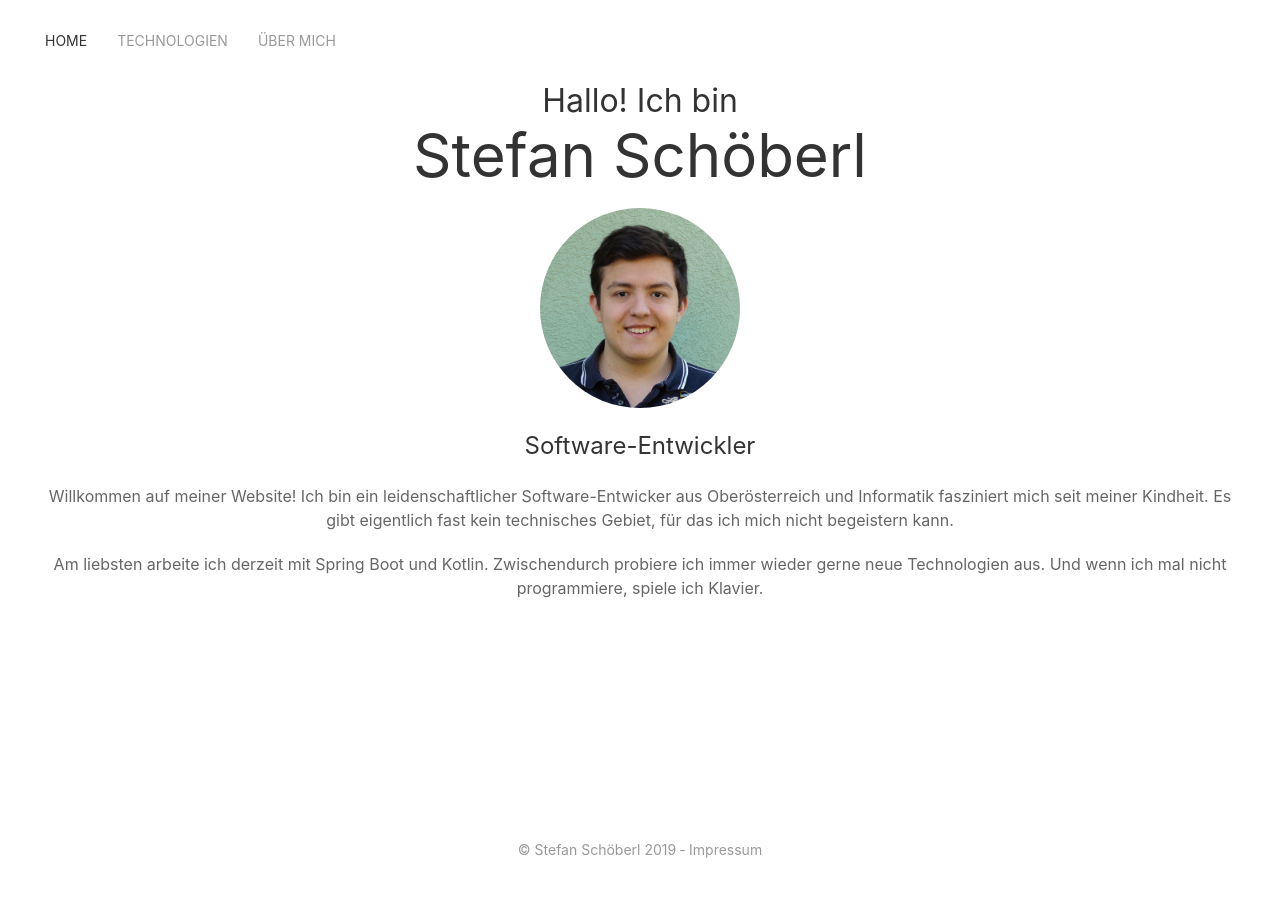
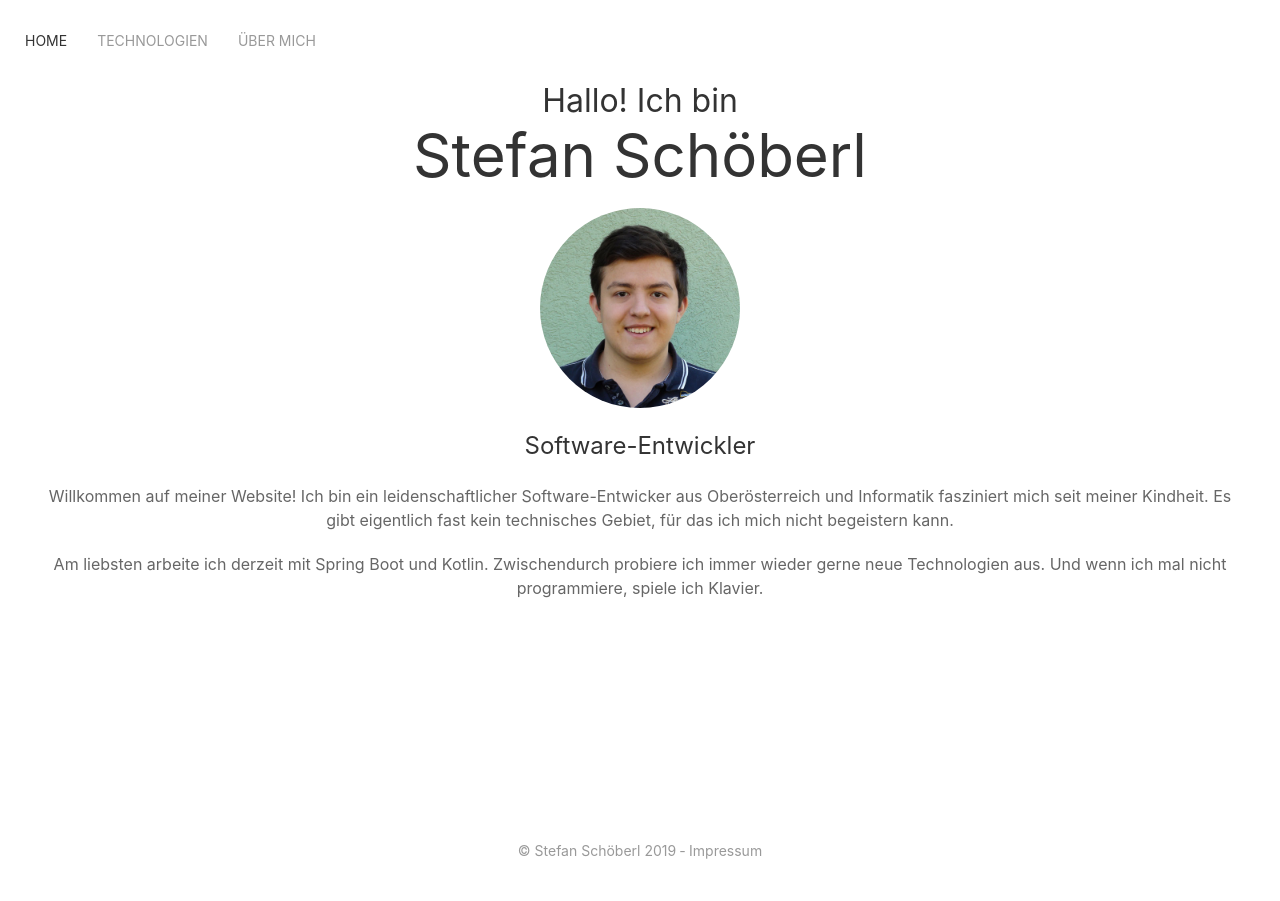
Before and after one commit to stefanschoeberl/stefanschoeberl.github.io, a Jekyll site: the page built from index.html, in a window 1280 px wide. Built offline with Jekyll 4.4.1, drawn with Linux system fonts in a browser that asks for light colours.

Commit message:
Adapt navbar

```diff
--- a/_includes/navigation.html
+++ b/_includes/navigation.html
@@ -1,11 +1,9 @@
 <nav class="uk-navbar" uk-navbar>
     <div class="uk-navbar-left">
         <ul class="uk-navbar-nav">
-            <li><a href=""></a></li>
             {% for item in site.data.navigation %}
-            <li {% if page.url == item.link %} class="uk-active" {% endif %}><a href="{{ item.link }}">{{item.name}}</a></li>
+            <li class="{% if page.url == item.link %} uk-active {% endif %} {%if forloop.first == true %} uk-margin-small-left {% endif %}"><a href="{{ item.link }}">{{item.name}}</a></li>
             {% endfor %}
-            <li><a href=""></a></li>
         </ul>
     </div>
 </nav>
```
